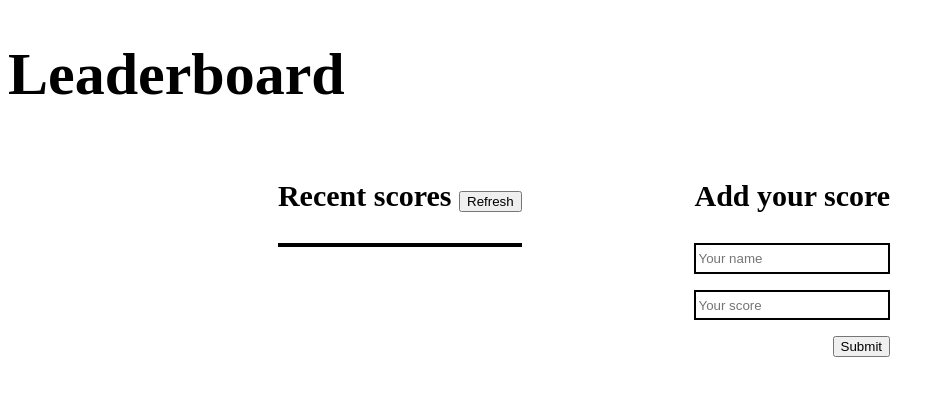
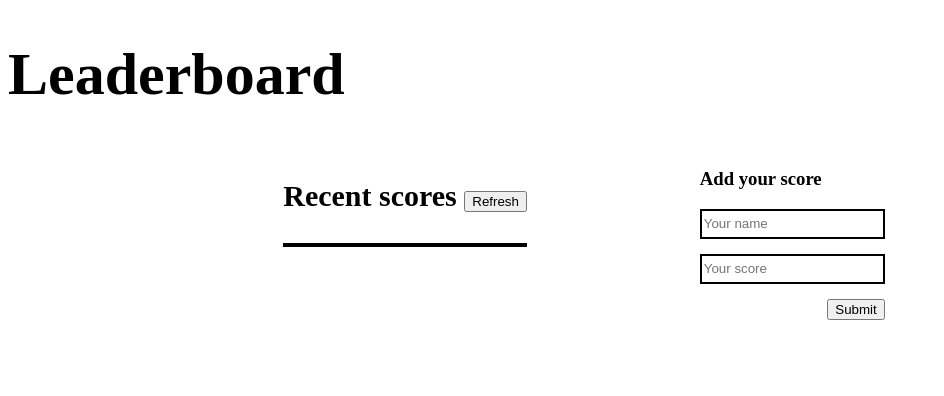
Before and after one commit to gauravgangwarweb/Leaderboard, a website built with webpack: page src/index.html in a window 1280 px wide. Shown: the whole page, without its empty margins (0-944 px from the left). Built offline with nearby package versions, Linux system fonts and the light colour scheme; no server answers.

Commit message:
Modify html file add styling

```diff
--- a/src/index.html
+++ b/src/index.html
@@ -1,14 +1,17 @@
 <!DOCTYPE html>
 <html lang="en">
+
 <head>
     <meta charset="UTF-8">
     <meta name="viewport" content="width=device-width, initial-scale=1.0">
     <title>Leaderboard</title>
 </head>
+
 <body>
     <h1 class="main-heading">Leaderboard</h1>
     <div class="main">
-        <div class="container-1">
+        <div class="container-1 animated-box in">
+            <div class="block">
                 <div class="container1-child">
                     <h3 class="sub-heading">Recent scores
                         <button class="refresh">Refresh</button>
@@ -17,8 +20,10 @@
                 <div class="list-block">
                 </div>
             </div>
-        <div class="container-2">
-            <h3 class="sub-heading">Add your score</h3>
+        </div>
+        <div class="container-2 animated-box in">
+            <div class="block">
+                <h3 class="sub-heading-2">Add your score</h3>
                 <form class="form">
                     <input class="inp-name" name="name" type="text" placeholder="Your name">
                     <input class="inp-score" name="score" type="text" placeholder="Your score">
@@ -26,5 +31,7 @@
                 </form>
             </div>
         </div>
+    </div>
 </body>
+
 </html>
```
Lines whose indentation alone changed are shown as unchanged.
